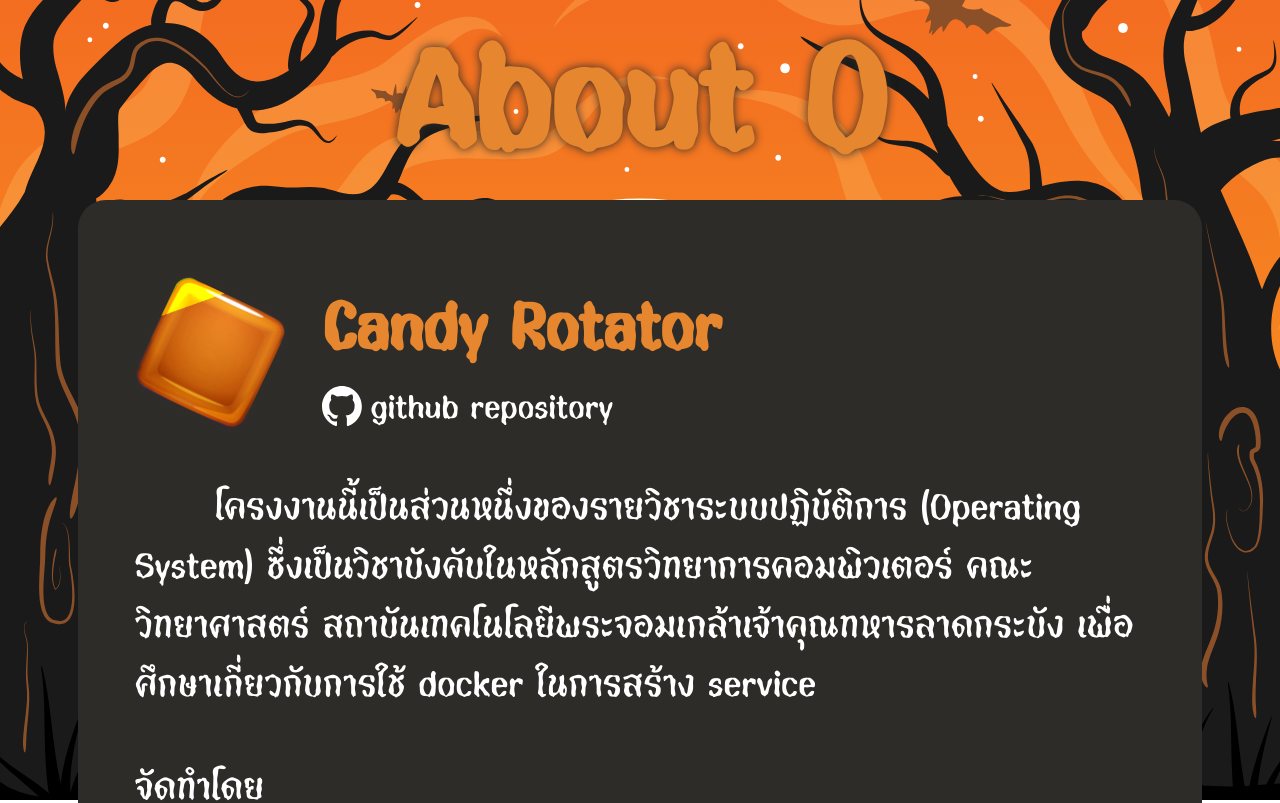
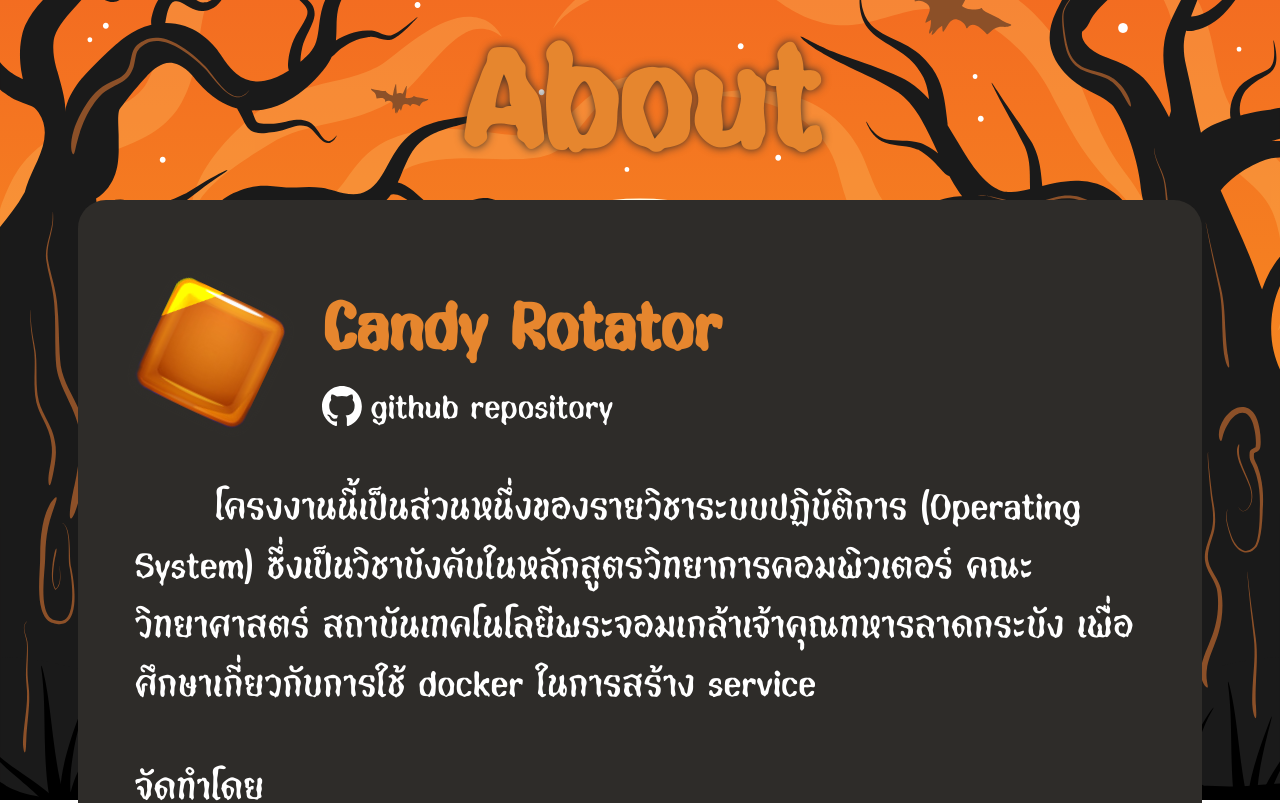
Before and after one commit to NutchapolSal/osproject, a SvelteKit app: page /about in a window 1280 px wide. Shown: the top 803 px of the page. Built offline with nearby package versions, Linux system fonts and the light colour scheme.

Commit message:
revert debug code

```diff
--- a/src/routes/about/+page.svelte
+++ b/src/routes/about/+page.svelte
@@ -27,7 +27,7 @@
 </svelte:head>
 
 <div class="header-widget">
-	<h1>About {switchCount}</h1>
+	<h1>About</h1>
 </div>
 
 <div class="about-me-widget">
```
